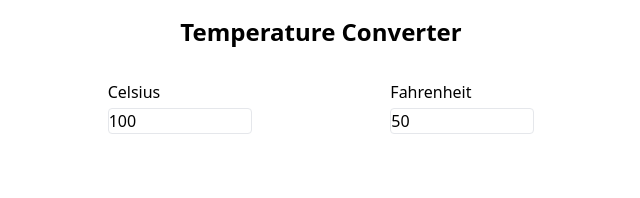
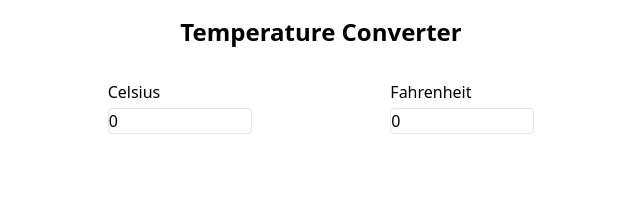
Before and after one commit to manavm1990/temp-converter, a React (Create React App) app: page / in a window 1280 px wide. Shown: the top 198 px of the page, without its empty margins (319-959 px from the left). Built offline with nearby package versions, Linux system fonts and the light colour scheme.

Commit message:
Replace hard-coded values with state values

```diff
--- a/src/App.jsx
+++ b/src/App.jsx
@@ -1,9 +1,19 @@
+import React from "react";
 import "./App.css";
 import Input from "./components/Input/Input";
+import tryConvert from "./lib/tryConvert";
 
 function App() {
+  const [values] = React.useState({ celsius: 0, fahrenheit: 0 });
+
   const handleChange = (event) => {
     console.log(event.target.value);
+
+    if (event.target.id === "celsius") {
+      console.log(tryConvert(event.target.value, "toFahrenheit"));
+    } else {
+      console.log(tryConvert(event.target.value, "toCelsius"));
+    }
   };
 
   return (
@@ -13,8 +23,16 @@ function App() {
       </h1>
 
       <form className="mx-auto mt-8 flex w-1/3 justify-between">
-        <Input label="Celsius" value={100} changeHandler={handleChange} />
-        <Input label="Fahrenheit" value={50} changeHandler={handleChange} />
+        <Input
+          label="Celsius"
+          value={values.celsius}
+          changeHandler={handleChange}
+        />
+        <Input
+          label="Fahrenheit"
+          value={values.fahrenheit}
+          changeHandler={handleChange}
+        />
       </form>
     </>
   );
```
